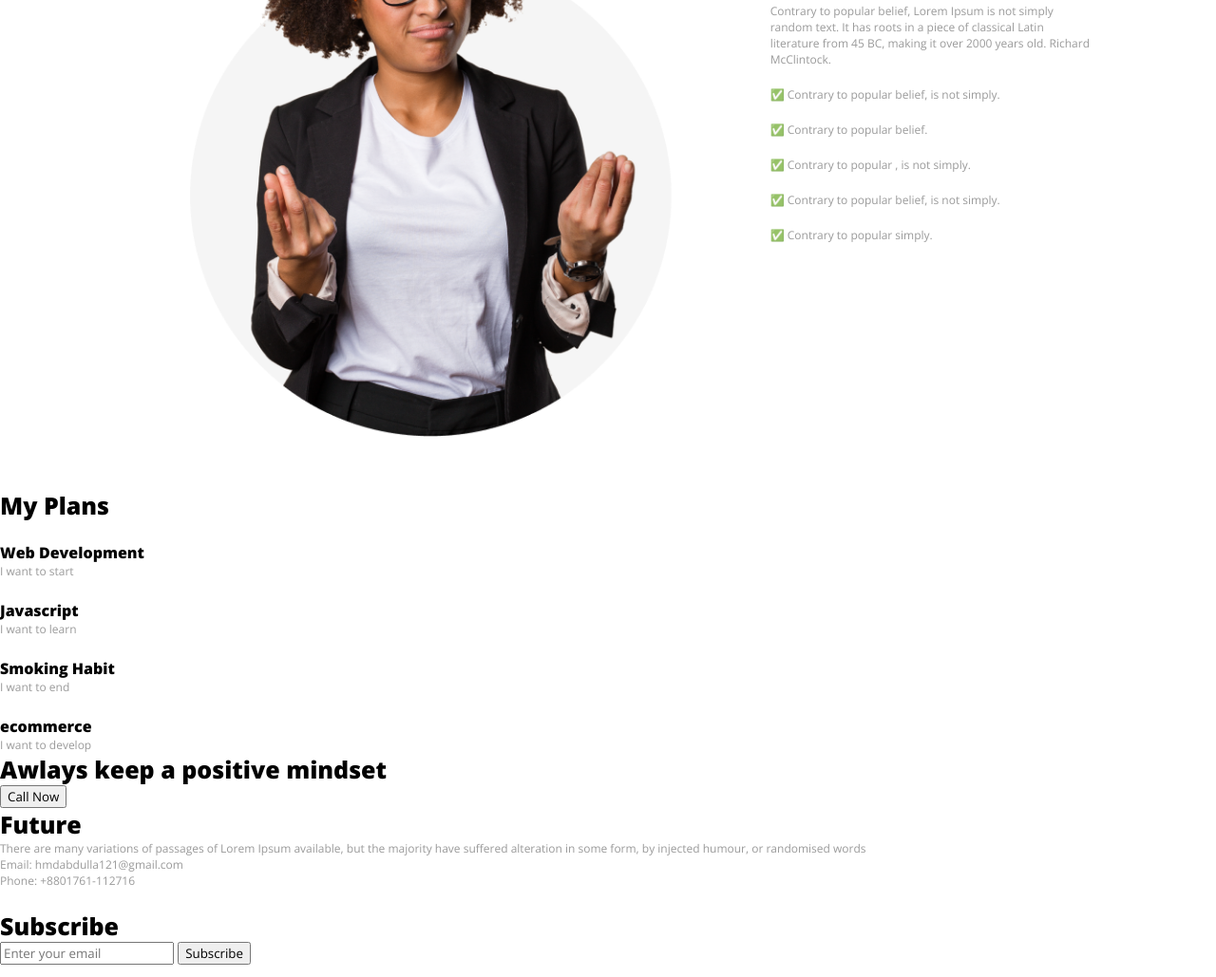
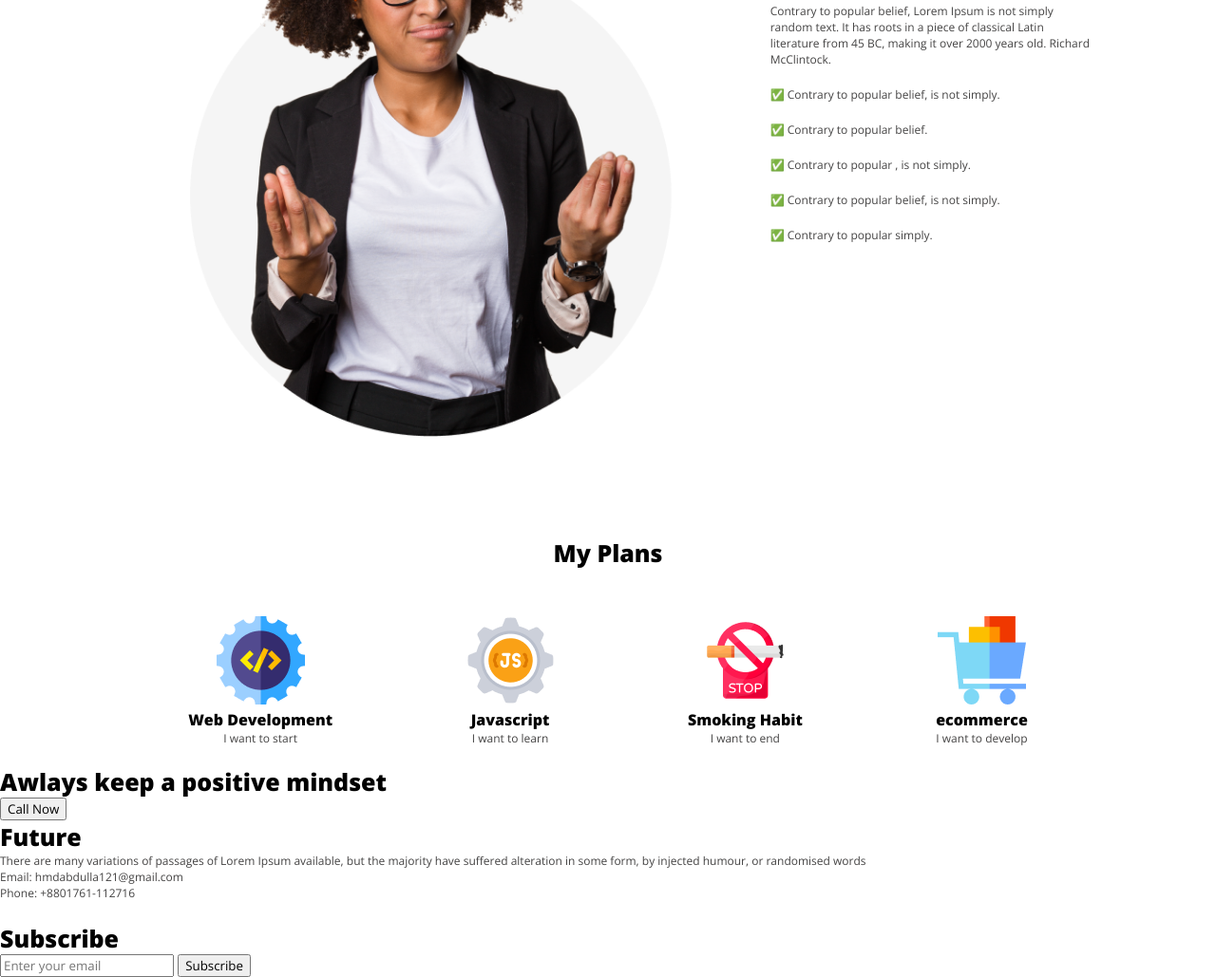
Before and after one commit to AbdullaAlMamun121/assignment-1, a plain HTML site: page index.html in a window 1280 px wide. Shown: the part 935-1964 px from the top of the page at 95% size. Drawn offline with nearby package versions, Linux system fonts and the light colour scheme.

Commit message:
my plan section end

```diff
--- a/css/style.css
+++ b/css/style.css
@@ -13,7 +13,7 @@ h3{
 }
 p{
     font-size: 12px;
-    color: rgba(128, 128, 128, 0.795);
+    color: #444343;
 }
 .btn-primary{
     padding: 10px 20px;
@@ -37,7 +37,7 @@ p{
     margin-bottom: 50px;
 }
 .header{
-   width: 35%;
+   width: 30%;
    position: absolute;
    right: 10%;
    padding-top: 200px;
@@ -59,6 +59,7 @@ p{
     width: 80%;
     margin: 0 auto;
     display: flex;
+    margin-bottom: 50px;
 }
 .feature-image{
     width: 100%;
@@ -74,3 +75,20 @@ p{
 .feature p{
     margin-top: 20px;
 }
+/* Feature section end */
+
+/* Plan section start */
+.plan h3{
+  text-align: center;
+  margin-bottom: 30px;
+}
+.myPlan-section{
+    width: 80%;
+    margin: 0 auto;
+    display: flex;
+}
+.myPlan-section .skill{
+    padding: 20px;
+    text-align: center;
+    margin: 0 auto;
+}
--- a/index.html
+++ b/index.html
@@ -24,6 +24,7 @@
 
     <!-- Container/main section start -->
     <main>
+        <!-- Feature section start -->
         <section>
             <div class="feature-section">
                 <div class="feature-image">
@@ -41,38 +42,42 @@
                 </div>
             </div>
         </section>
-
-         <section>
+         <!-- Feature section end -->
+         <!-- Plan section start -->
+         <section class="plan">
+            <h3>My Plans</h3>
             <div class="myPlan-section">
-                <h3>My Plans</h3>
                 <div class="skill">
-                    <img src="#" alt="">
+                    <img src="images/icons/web.png" alt="web development">
                     <h4>Web Development</h4>
                     <p>I want to start</p>
                 </div>
                 <div class="skill">
-                    <img src="#" alt="">
+                    <img src="images/icons/js.png" alt="">
                     <h4>Javascript</h4>
                     <p>I want to learn</p>
                 </div>
                 <div class="skill">
-                    <img src="#" alt="">
+                    <img src="images/icons/smoke.png" alt="">
                     <h4>Smoking Habit</h4>
                     <p>I want to end</p>
                 </div>
                 <div class="skill">
-                    <img src="#" alt="">
+                    <img src="images/icons/ecom.png" alt="">
                     <h4>ecommerce</h4>
                     <p>I want to develop</p>
                 </div>
             </div>
          </section>
+       <!-- Plan section end -->
+        <!-- Positive mind section start -->
          <section>
             <div class="positive-mind">
                 <h3>Awlays keep a positive mindset</h3>
                 <button>Call Now</button>
             </div>
          </section>
+         <!-- Positive mind section end -->
     </main>
     <!-- Container/main section end -->
 
```
